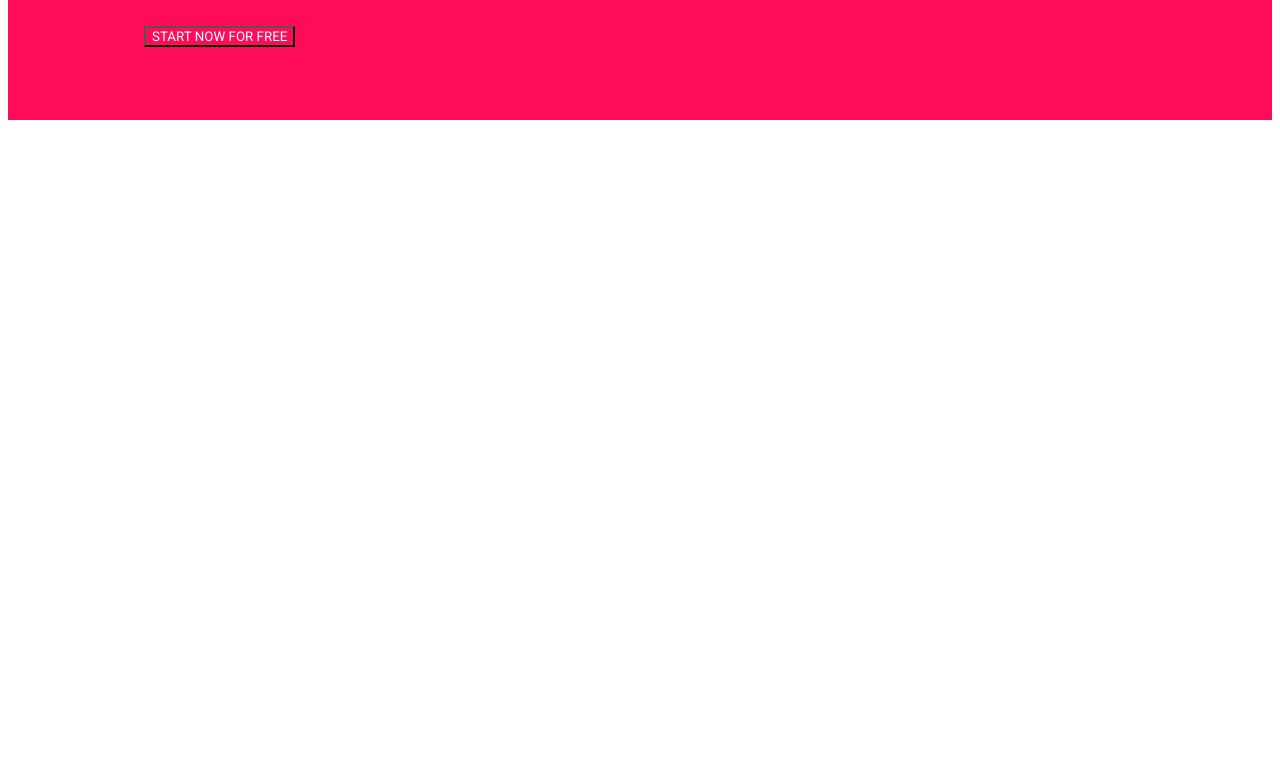
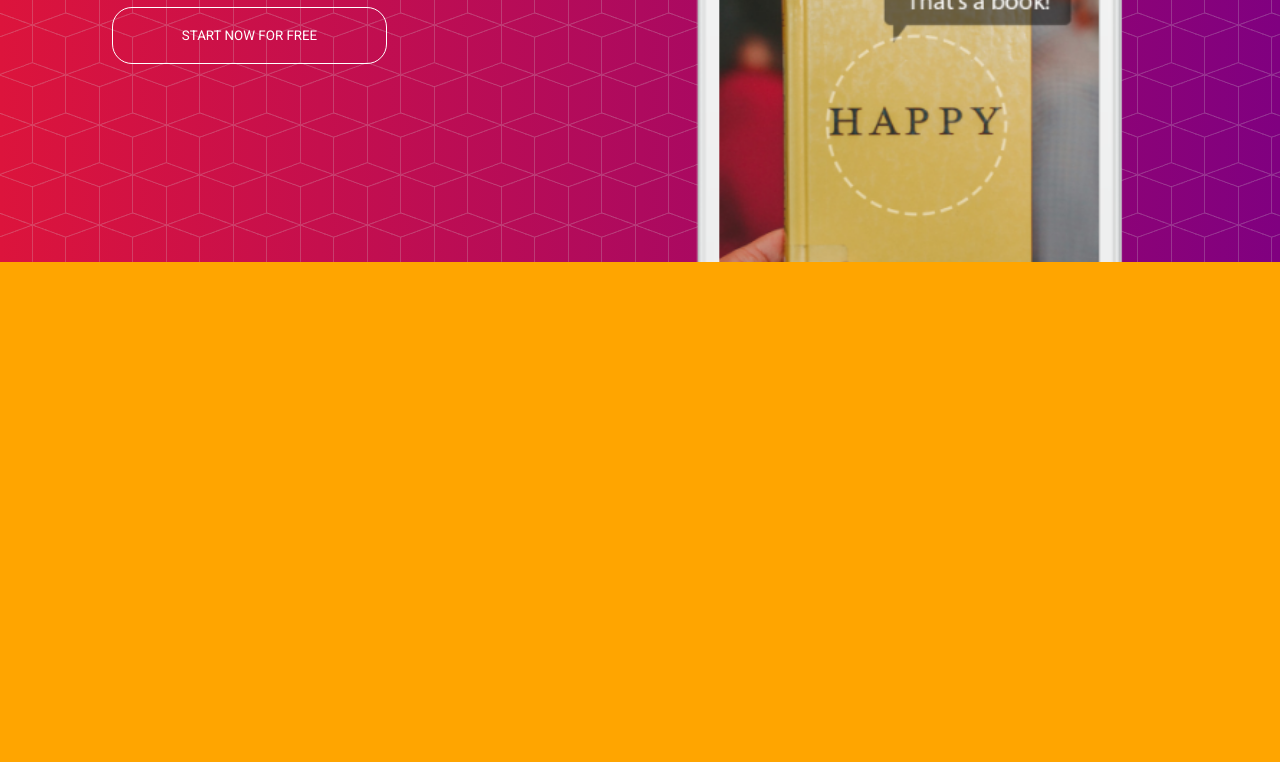
Before and after one commit to mateomatu/wuzzat, a plain HTML site: page wuzzat.html in a window 1280 px wide. Shown: the part 388-1150 px from the top of the page. Before the commit the page ends 800 px from the top, so only its background shows below. Drawn offline with Linux system fonts and the light colour scheme.

Commit message:
termine el primer slide

```diff
--- a/css/wuzzat.css
+++ b/css/wuzzat.css
@@ -1,23 +1,61 @@
 
 * {
   font-family: roboto;
+}
+
+body {
+  margin: 0;
+  padding: 0;
 }
 
 .icontainer button {
   display: block;
   background: none;
   color: white;
-  margin-left: 136px;
+  margin-left: 112px;
+  border-radius: 20px;
+    border: 1px solid white;
+    padding: 20px;
+    width: 275px;
 }
 
 .introtexto {
   display: inline-block;
     font-size: 42px;
     color: white;
-    margin-left: 78px;
+    margin-top: 101px;
+margin-left: 110px;
+line-height: 21px;
 }
 
 .icontainer {
-  background: #FF0C59;
+background: url("../imagenes/fondo.png") repeat, linear-gradient(to right,crimson,purple);
+  height: 650px;
+}
+
+.introimagen {
+  display: inline-block;
+  position: absolute;
+}
+
+.icontainer img {
+  position: absolute;
+display: inline-block;
+right: 151px;
+top: 65px;
+width: 440px;
+}
+
+
+
+
+
+
+
+
+.androidios {
+  position: relative;
   height: 500px;
+  background: orange;
+  z-index: 3;
 }
--- a/wuzzat.html
+++ b/wuzzat.html
@@ -15,10 +15,11 @@
         <p>beautifully showcase your new</p>
         <p>mobile app, or anything else!</p>
       </div>
-      <div class="introimagen">
+      <img src="imagenes/telefono.png" alt="">
+      <button type="button" name="button">START NOW FOR FREE</button>
+    </div>
+    <div class="androidios">
 
-      </div>
-      <button type="button" name="button">START NOW FOR FREE</button>
     </div>
   </body>
 </html>
```
